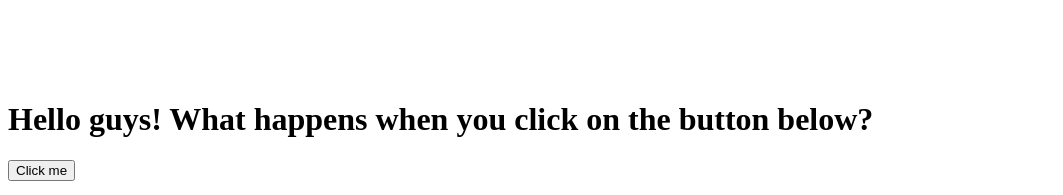
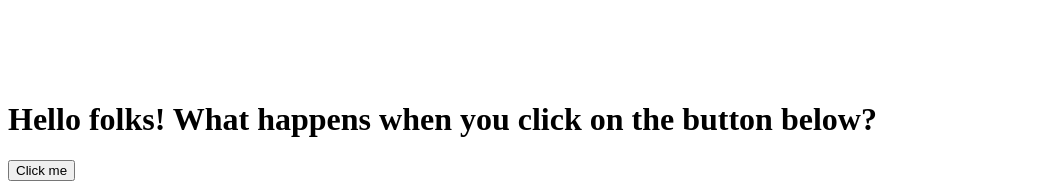
Before and after one commit to Mohsina-Ahmed/set-up-pipeline-jenkins, a plain HTML site: page index.html in a window 1280 px wide. Shown: the top 195 px of the page, without its empty margins (0-1063 px from the left). Drawn offline with Linux system fonts and the light colour scheme.

Commit message:
Adding little

```diff
--- a/index.html
+++ b/index.html
@@ -15,7 +15,7 @@
 </script>
   <div text-align="center">
     <br><br><br><br>
-    <h1>Hello<span id="response"> guys! What happens when you click on the button below?</span></h1>
+    <h1>Hello<span id="response"> folks! What happens when you click on the button below?</span></h1>
     <button type="button" onclick="handleClick()">Click me</button><br>
     <br><br>
     <img id="img" width="1000" height="1000" src="https://images.unsplash.com/photo-1529247833802-700f53170380" alt="image">
```
